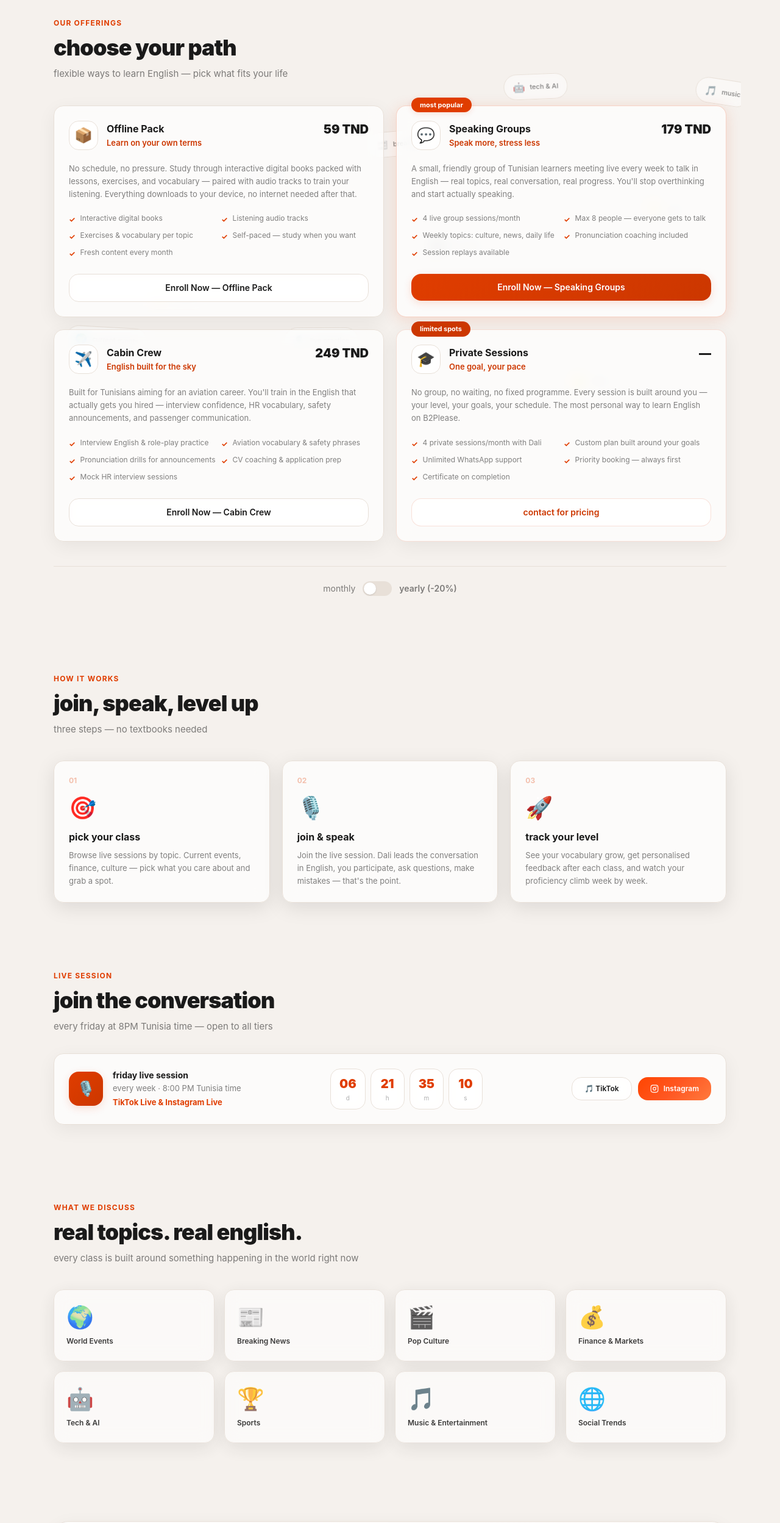
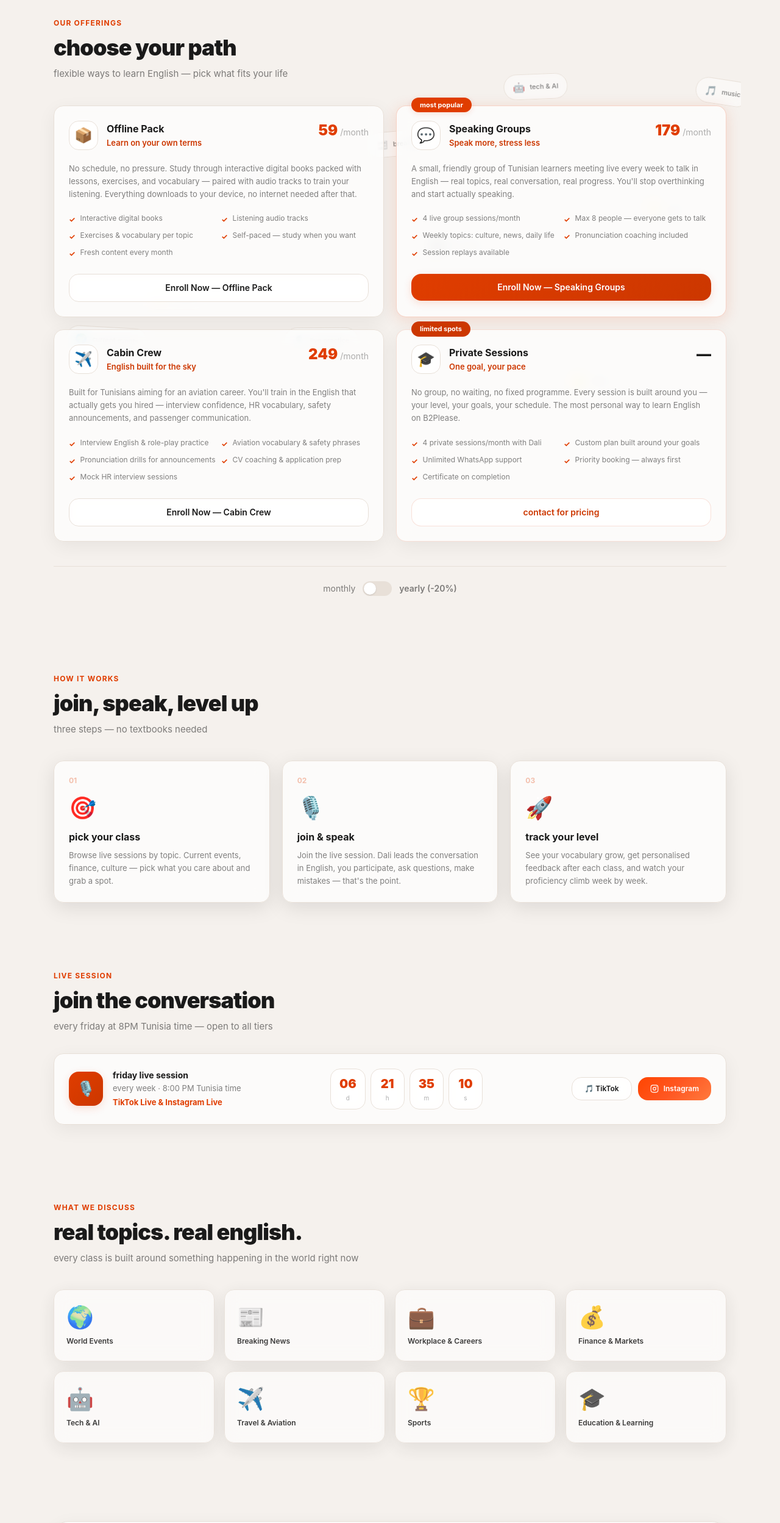
Before and after one commit to Lukakku6/ielts-tn, a Next.js app: page / in a window 1280 px wide. Shown: the part 924-3421 px from the top of the page at 61% size. Built offline with nearby package versions, Linux system fonts and the light colour scheme.

Commit message:
feat: update topics, add per month to pricing with orange numbers, yearly toggle

```diff
--- a/app/page.tsx
+++ b/app/page.tsx
@@ -88,8 +88,8 @@
         name:'Offline Pack',
         tagline:'Learn on your own terms',
         desc:'No schedule, no pressure. Study through interactive digital books packed with lessons, exercises, and vocabulary — paired with audio tracks to train your listening. Everything downloads to your device, no internet needed after that.',
-        priceTnd: '59 TND',
-        yearlyTnd: '47 TND',
+        priceTnd: '59',
+        yearlyTnd: '47',
         features:[
           'Interactive digital books',
           'Listening audio tracks',
@@ -106,8 +106,8 @@
         name:'Speaking Groups',
         tagline:'Speak more, stress less',
         desc:'A small, friendly group of Tunisian learners meeting live every week to talk in English — real topics, real conversation, real progress. You\'ll stop overthinking and start actually speaking.',
-        priceTnd: '179 TND',
-        yearlyTnd: '143 TND',
+        priceTnd: '179',
+        yearlyTnd: '143',
         features:[
           '4 live group sessions/month',
           'Max 8 people — everyone gets to talk',
@@ -125,8 +125,8 @@
         name:'Cabin Crew',
         tagline:'English built for the sky',
         desc:'Built for Tunisians aiming for an aviation career. You\'ll train in the English that actually gets you hired — interview confidence, HR vocabulary, safety announcements, and passenger communication.',
-        priceTnd: '249 TND',
-        yearlyTnd: '199 TND',
+        priceTnd: '249',
+        yearlyTnd: '199',
         features:[
           'Interview English & role-play practice',
           'Aviation vocabulary & safety phrases',
@@ -211,8 +211,8 @@
         name:'Pack Hors-Ligne',
         tagline:'Apprends à ton rythme',
         desc:'Pas d\'horaire, pas de pression. Étudie grâce à des livres numériques interactifs remplis de leçons, d\'exercices et de vocabulaire — accompagnés de pistes audio pour entraîner ta compréhension orale. Tout se télécharge sur ton appareil, plus besoin d\'internet après.',
-        priceTnd: '59 TND',
-        yearlyTnd: '47 TND',
+        priceTnd: '59',
+        yearlyTnd: '47',
         features:[
           'Livres numériques interactifs',
           'Pistes audio d\'écoute',
@@ -229,8 +229,8 @@
         name:'Groupes de Conversation',
         tagline:'Parle plus, stresse moins',
         desc:'Un petit groupe sympa d\'apprenants tunisiens qui se retrouvent chaque semaine pour parler anglais — vrais sujets, vraies conversations, vrais progrès. Tu vas arrêter de bloquer et commencer à vraiment parler.',
-        priceTnd: '179 TND',
-        yearlyTnd: '143 TND',
+        priceTnd: '179',
+        yearlyTnd: '143',
         features:[
           '4 sessions live en groupe/mois',
           'Max 8 personnes — tout le monde parle',
@@ -248,8 +248,8 @@
         name:'Personnel Navigant',
         tagline:'L\'anglais pour le ciel',
         desc:'Conçu pour les Tunisiens qui visent une carrière dans l\'aviation. Tu t\'entraîneras sur l\'anglais qui fait vraiment la différence — confiance en entretien, vocabulaire RH, annonces de sécurité et communication passagers.',
-        priceTnd: '249 TND',
-        yearlyTnd: '199 TND',
+        priceTnd: '249',
+        yearlyTnd: '199',
         features:[
           'Anglais d\'entretien & jeux de rôle',
           'Vocabulaire aviation & phrases de sécurité',
@@ -334,8 +334,8 @@
         name:'الحزمة دون اتصال',
         tagline:'تعلّم على وتيرتك',
         desc:'لا جداول، لا ضغط. ادرس من خلال كتب رقمية تفاعلية مليئة بالدروس والتمارين والمفردات — مرفقة بتسجيلات صوتية لتدريب الاستماع. كل شيء يتحمّل على جهازك، لا حاجة للإنترنت بعد ذلك.',
-        priceTnd: '59 TND',
-        yearlyTnd: '47 TND',
+        priceTnd: '59',
+        yearlyTnd: '47',
         features:[
           'كتب رقمية تفاعلية',
           'تسجيلات صوتية للاستماع',
@@ -352,8 +352,8 @@
         name:'مجموعات المحادثة',
         tagline:'تكلّم أكثر، توتر أقل',
         desc:'مجموعة صغيرة ودودة من المتعلّمين التونسيين تلتقي كل أسبوع للتحدث بالإنجليزية — مواضيع حقيقية، محادثات حقيقية، تقدّم حقيقي. ستتوقف عن التردد وتبدأ فعلاً بالكلام.',
-        priceTnd: '179 TND',
-        yearlyTnd: '143 TND',
+        priceTnd: '179',
+        yearlyTnd: '143',
         features:[
           '4 جلسات جماعية مباشرة / شهر',
           '8 أشخاص كحدٍّ أقصى — الجميع يتكلّم',
@@ -371,8 +371,8 @@
         name:'طاقم الطيران',
         tagline:'الإنجليزية للسماء',
         desc:'مصمَّم للتونسيين الراغبين في مسار مهني في الطيران. ستتدرّب على الإنجليزية التي تجعلك فعلاً مقبولاً — ثقة في المقابلات، مفردات الموارد البشرية، إعلانات السلامة، والتواصل مع المسافرين.',
-        priceTnd: '249 TND',
-        yearlyTnd: '199 TND',
+        priceTnd: '249',
+        yearlyTnd: '199',
         features:[
           'إنجليزية المقابلات وتمارين لعب الأدوار',
           'مفردات الطيران وعبارات السلامة',
@@ -406,15 +406,16 @@
   },
 }
 
+// ─── UPDATED TOPICS ──────────────────────────────────────
 const TOPICS = [
-  { icon:'🌍', en:'World Events', fr:'Actualité Mondiale', ar:'أحداث العالم' },
+  { icon:'🌍', en:'World Events', fr:'Actualités Mondiales', ar:'أحداث العالم' },
   { icon:'📰', en:'Breaking News', fr:'Actualités', ar:'أخبار عاجلة' },
-  { icon:'🎬', en:'Pop Culture', fr:'Culture Pop', ar:'الثقافة الشعبية' },
+  { icon:'💼', en:'Workplace & Careers', fr:'Carrières & Travail', ar:'العمل والمسارات المهنية' },
   { icon:'💰', en:'Finance & Markets', fr:'Finance & Marchés', ar:'المال والأسواق' },
   { icon:'🤖', en:'Tech & AI', fr:'Tech & IA', ar:'التكنولوجيا والذكاء الاصطناعي' },
+  { icon:'✈️', en:'Travel & Aviation', fr:'Voyage & Aviation', ar:'السفر والطيران' },
   { icon:'🏆', en:'Sports', fr:'Sport', ar:'الرياضة' },
-  { icon:'🎵', en:'Music & Entertainment', fr:'Musique & Divertissement', ar:'الموسيقى والترفيه' },
-  { icon:'🌐', en:'Social Trends', fr:'Tendances Sociales', ar:'الاتجاهات الاجتماعية' },
+  { icon:'🎓', en:'Education & Learning', fr:'Éducation & Apprentissage', ar:'التعليم والتعلّم' },
 ]
 
 const CLASS_TOPICS = [
@@ -955,7 +956,7 @@
 
       {/* ─── OFFERS SECTION ──────────────────────────────── */}
       <section id="offers" ref={addRef(0)} className="reveal max-w-6xl mx-auto px-6 py-10 md:py-20 relative overflow-hidden">
-        {/* Rain words container - moved to offers section */}
+        {/* Rain words container */}
         <div className="absolute inset-0 pointer-events-none overflow-hidden z-0">
           {FLOATING_WORDS.map((w, i) => (
             <div
@@ -1028,12 +1029,18 @@
                     <div className="text-right">
                       {!isPrivate ? (
                         <>
-                          <div className="text-xl font-black" style={{color: s.textPrimary}}>
+                          <div className="text-2xl font-black" style={{color: s.textOrange}}>
                             {pkg.priceTnd}
+                            <span className="text-sm font-normal" style={{color: s.textTertiary}}> /month</span>
                           </div>
+                          {activePrice === 'y' && (
+                            <div className="text-[11px] font-semibold mt-0.5" style={{color: s.textOrangeLight}}>
+                              {pkg.yearlyTnd} /year
+                            </div>
+                          )}
                         </>
                       ) : (
-                        <div className="text-xl font-black" style={{color: s.textPrimary}}>—</div>
+                        <div className="text-2xl font-black" style={{color: s.textPrimary}}>—</div>
                       )}
                     </div>
                   </div>
@@ -1059,7 +1066,7 @@
 
           {/* Yearly/Monthly Switch at bottom */}
           <div className="flex items-center justify-center gap-3 mt-10 pt-6 border-t" style={{borderColor:s.borderColor}}>
-            <span className="text-sm" style={{color:s.textSecondary}}>{t.monthly}</span>
+            <span className="text-sm" style={{color: s.textSecondary}}>{t.monthly}</span>
             <button
               onClick={() => setActivePrice(p => p === 'm' ? 'y' : 'm')}
               className="w-12 h-6 rounded-full transition-all relative glass-btn"
```
